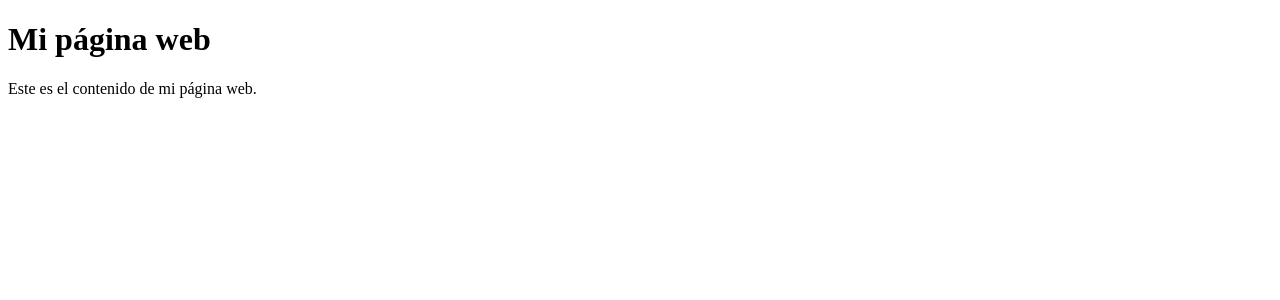
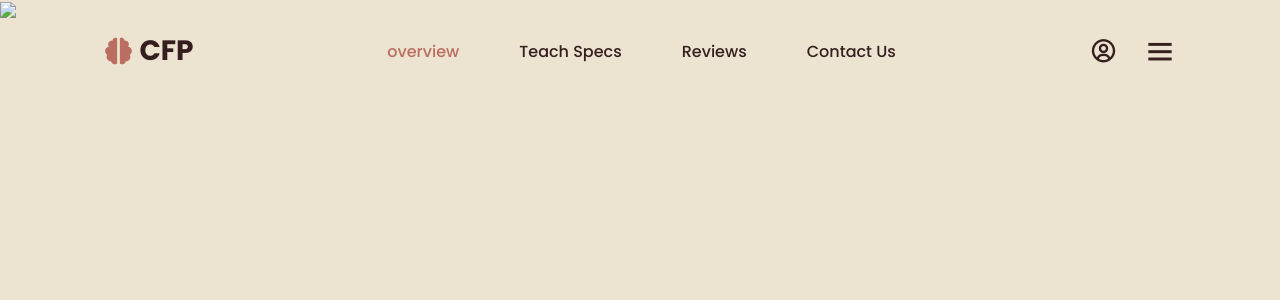
Before and after one commit to ANICITO23/CFP, a Django app: template tasks/templates/index.html in a window 1280 px wide. Shown: the top 300 px of the page. Run offline with Django 4.2, Linux system fonts and the light colour scheme; the template is opened without the code that fills it, so the values that code supplies are empty.

Commit message:
creacion del navbar

```diff
--- /dev/null
+++ b/tasks/static/styles/indexS.css
@@ -0,0 +1,92 @@
+* {
+    padding: 0;
+    margin: 0;
+    box-sizing: border-box;
+    font-family: 'Poppins', sans-serif;
+    text-decoration: none;
+    list-style: none;
+}
+
+:root {
+    --bg-color: #ece3d0;
+    --text-color: #341e1e;
+    --main-color: #ba6d61;
+    --other-color: #;
+    --h1-font: 6rem;
+    --p-font: 1rem;
+}
+
+body {
+    background: var(--bg-color);
+    color: var(--text-color);
+}
+
+header {
+    position: fixed;
+    width: 100%;
+    top: 0;
+    right: 0;
+    z-index: 1000;
+    display: flex;
+    align-items: center;
+    justify-content: space-between;
+    padding: 30px 8%;
+    transition: all .55s ease;
+    background: transparent;
+}
+
+.logo {
+    display: flex;
+    align-items: center;
+    color: var(--text-color);
+    font-size: 28px;
+    font-weight: bold;
+}
+
+.logo i {
+    color: var(--main-color);
+    font-size: 32px;
+    margin-right: 5px;
+}
+
+.navbar{
+    display: flex;
+}
+.navbar a{
+    color: var(--text-color);
+    font-size: var(--p-font);
+    font-weight: 500;
+    margin: 0 30px;
+    transition: all .55s ease;
+}
+.navbar a:hover{
+    color: var(--main-color)
+}
+
+.navbar a.active{
+    color: var(--main-color);
+}
+
+.header-icons{
+display: flex;
+align-items: center;
+}
+#menu-icon{
+   font-size: 35px;
+   color: var(--text-color);
+   z-index: 10001;
+   cursor:pointer;
+}
+.header-icons i{
+margin-right: 25px;
+font-size: 28px;
+cursor: pointer;
+transition: all .55 ease;
+}
+
+.header-icons i:hover{
+    transform: translateY(-5px);
+    color:var(--main-color);
+    transition: .55s;
+
+}
--- a/tasks/templates/index.html
+++ b/tasks/templates/index.html
@@ -1,13 +1,43 @@
-{% load static %}
-
 <!DOCTYPE html>
-<html lang="en">
+<html>
 <head>
   <title>Mi página web</title>
-  <link rel="stylesheet" href="{% static 'indexS.css' %}">
+  {% load static %}
+  <link rel="stylesheet" href="{% static 'styles/indexS.css' %}">
+  <link href='https://unpkg.com/boxicons@2.1.4/css/boxicons.min.css' rel='stylesheet'>
+
+  <link rel="preconnect" href="https://fonts.googleapis.com">
+<link rel="preconnect" href="https://fonts.gstatic.com" crossorigin>
+<link href="https://fonts.googleapis.com/css2?family=Poppins:wght@300;400;500;600;700;800&display=swap" rel="stylesheet">
+
 </head>
+
 <body>
-  <h1>Mi página web</h1>
-  <p>Este es el contenido de mi página web.</p>
+  <!--Header Dising-->
+  <header>
+      <a href="#" class="logo"><i class='bx bxs-brain'></i>CFP</a>
+      <ul class="navbar">
+        <li><a href="#" class="active">overview</a></li>
+        <li><a href="#">Teach Specs</a></li>
+        <li><a href="#">Reviews</a></li>
+        <li><a href="#">Contact Us</a></li>
+      </ul>
+
+      <div class="header-icons">
+        <i class='bx bx-user-circle'></i>
+        <div class="bx bx-menu" id="menu-icon"></div>
+      </div>
+  </header>
+  <!--home Dising-->
+ <section class="home">
+  <div class]="home-img">
+    <img src="#">
+  </div>
+ </section>
+
 </body>
+<section>
+  <article></article>
+</section>
+<footer></footer>
 </html>
```
Also changed, not shown: tasks/static/indexS.css (deleted).
